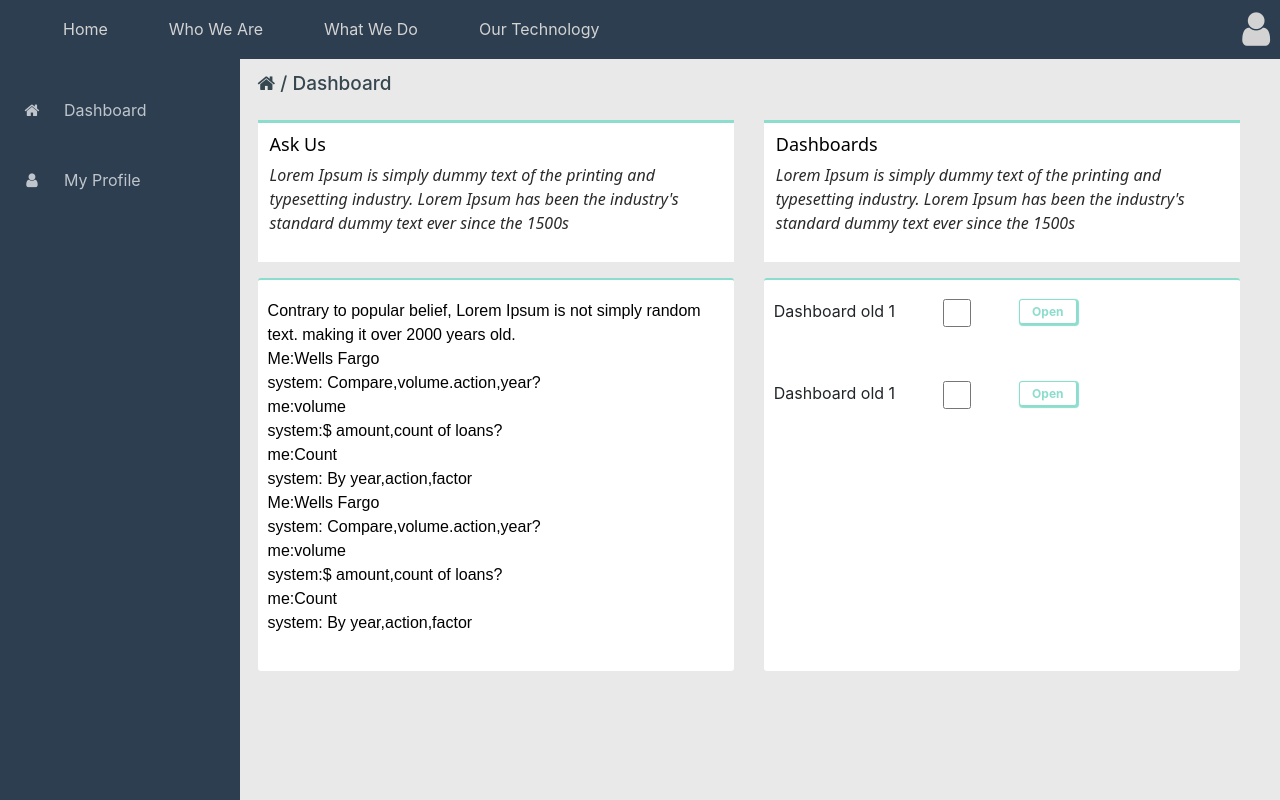
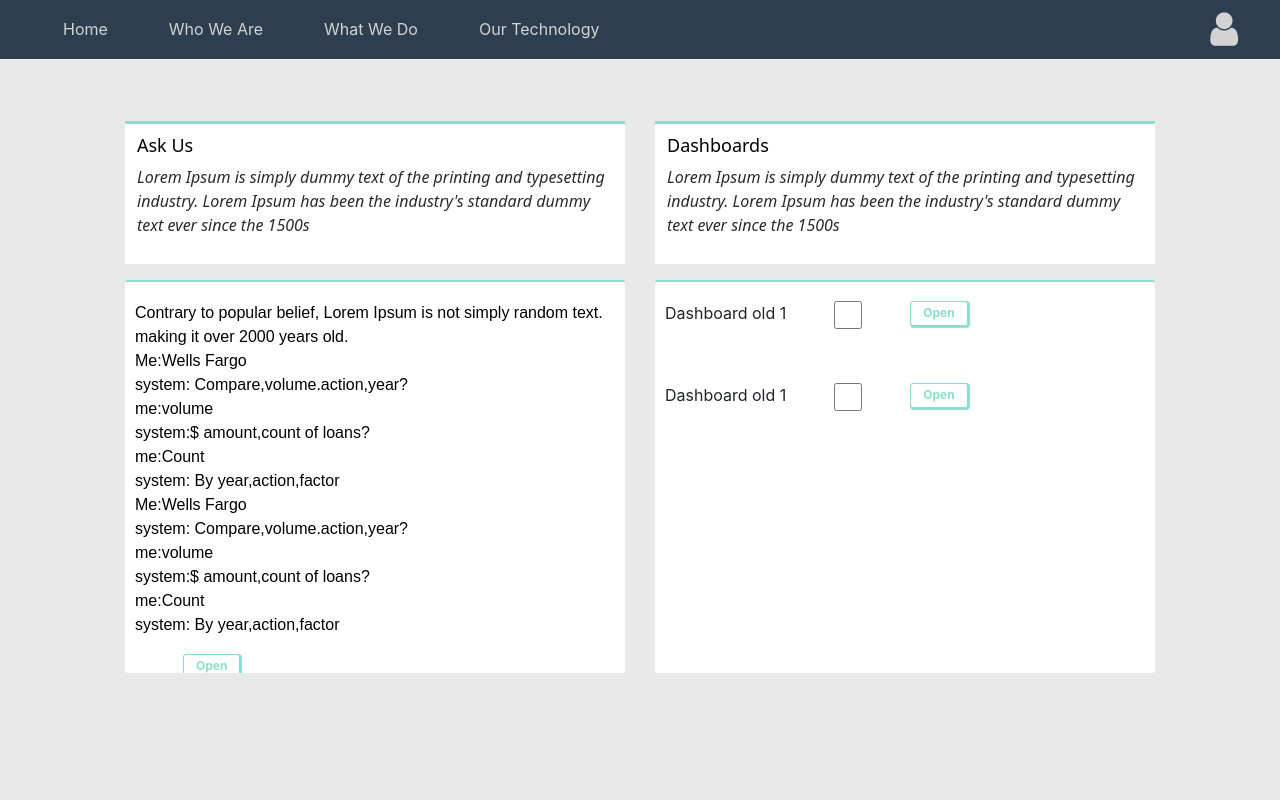
Before and after one commit to aryasws/fairBorrow, an Angular app: page / in a window 1280 px wide. Built offline with nearby package versions, Linux system fonts and the light colour scheme.

Commit message:
added open button in chatbot box

```diff
--- a/src/app/core/app.component.html
+++ b/src/app/core/app.component.html
@@ -1,6 +1,8 @@
 
    <app-top-nav></app-top-nav>
-    <app-left-nav></app-left-nav>
-    <div class="main-layout">
-        <router-outlet></router-outlet>
+
+    <div class="container pt-5">
+        <div class="main-layout">
+            <router-outlet></router-outlet>
+        </div>
     </div>
--- a/src/app/core/components/left-nav/left-nav.component.html
+++ /dev/null
@@ -1,26 +0,0 @@
-
-
-    <!-- Sidebar -->
-    <div class="s-layout__sidebar">
-      <a class="s-sidebar__trigger" href="#0">
-         <i class="fa fa-bars"></i>
-      </a>
-
-      <nav class="s-sidebar__nav">
-         <ul>
-            <li>
-               <a class="s-sidebar__nav-link" href="#0">
-                  <i class="fa fa-home"></i><em>Dashboard</em>
-               </a>
-            </li>
-            <li>
-               <a class="s-sidebar__nav-link" href="#0">
-                 <i class="fa fa-user"></i><em>My Profile</em>
-               </a>
-            </li>
-
-         </ul>
-      </nav>
-    </div>
-
-    <!-- Content -->
--- a/src/app/core/components/left-nav/left-nav.component.scss
+++ /dev/null
@@ -1,165 +0,0 @@
-/* Primary Styles */
-*, *::before, *::after {
-    box-sizing: border-box;
- }
-
- body {
-    font-family: sans-serif;
-    font-size: 1em;
-    color: #333;
- }
-
- h1 {
-   font-size: 1.4em;
- }
-
- em {
-    font-style: normal;
- }
-
- a {
-    text-decoration: none;
-    color: inherit;
- }
-
- /* Layout */
- .s-layout {
-    display: flex;
-    width: 100%;
-    min-height: 100vh;
- }
-
- .s-layout__content {
-    display: flex;
-    justify-content: center;
-    align-items: center;
-    flex: 1;
- }
-
- /* Sidebar */
- .s-sidebar__trigger {
-    z-index: 2;
-    position: fixed;
-    top: 0;
-    left: 0;
-    width: 100%;
-    height: 4em;
-    background: #192b3c;
- }
-
- .s-sidebar__trigger > i {
-    display: inline-block;
-    margin: 1.5em 0 0 1.5em;
-    color: #f07ab0;
- }
-
- .s-sidebar__nav {
-    position: fixed;
-    top: 57px;
-    left: -15em;
-    overflow: hidden;
-    transition: all 0.3s ease-in;
-    width: 15em;
-    height: 100%;
-    background: #2c3e50 !important;
-    color: rgba(255, 255, 255, 0.7);
-    z-index: 999;
- }
-
- .s-sidebar__nav:hover,
- .s-sidebar__nav:focus,
- .s-sidebar__trigger:focus + .s-sidebar__nav,
- .s-sidebar__trigger:hover + .s-sidebar__nav {
-    left: 0;
- }
-
- .s-sidebar__nav ul {
-    position: absolute;
-    top: 4em;
-    left: 0;
-    margin: 0;
-    padding: 0;
-    width: 15em;
- }
-
- .s-sidebar__nav ul li {
-    width: 100%;
- }
-
- .s-sidebar__nav-link {
-    position: relative;
-    display: inline-block;
-    width: 100%;
-    height: 4em;
- }
-
- .s-sidebar__nav-link em {
-    position: absolute;
-    top: 50%;
-    left: 4em;
-    transform: translateY(-50%);
- }
-
- .s-sidebar__nav-link:hover {
-   background: #1abc9c;
-   color: white;
-
- }
-
- .s-sidebar__nav-link > i {
-    position: absolute;
-    top: 0;
-    left: 0;
-    display: inline-block;
-    width: 4em;
-    height: 4em;
- }
-
- .s-sidebar__nav-link > i::before {
-    position: absolute;
-    top: 50%;
-    left: 50%;
-    transform: translate(-50%, -50%);
- }
-
- @media (min-width: 42em) {
-    .s-layout__content {
-       margin-left: 4em;
-    }
-
-
-    .s-sidebar__trigger {
-       width: 4em;
-    }
-
-    .s-sidebar__nav {
-       width: 4em;
-       left: 0;
-    }
-
-    .s-sidebar__nav:hover,
-    .s-sidebar__nav:focus,
-    .s-sidebar__trigger:hover + .s-sidebar__nav,
-    .s-sidebar__trigger:focus + .s-sidebar__nav {
-       width: 15em;
-    }
- }
-
- @media (min-width: 68em) {
-    .s-layout__content {
-       margin-left: 15em;
-    }
-
-
-    .s-sidebar__trigger {
-       display: none
-    }
-
-    .s-sidebar__nav {
-       width: 15em;
-    }
-
-    .s-sidebar__nav ul {
-       top: 1.3em;
-    }
- }
--- a/src/app/core/components/top-nav/top-nav.component.html
+++ b/src/app/core/components/top-nav/top-nav.component.html
@@ -7,16 +7,16 @@
         <div class="collapse navbar-collapse" id="navbarText">
           <ul class="navbar-nav mr-auto btn-bg">
             <li class="nav-item ">
-              <a class="nav-link m-0" href="#">Home <span class="sr-only">(current)</span></a>
+              <a class="nav-link m-0">Home <span class="sr-only">(current)</span></a>
             </li>
             <li class="nav-item">
-              <a class="nav-link" href="#">Who We Are</a>
+              <a class="nav-link">Who We Are</a>
             </li>
             <li class="nav-item">
-              <a class="nav-link" href="#">What We Do</a>
+              <a class="nav-link">What We Do</a>
             </li>
             <li class="nav-item">
-                <a class="nav-link" href="#">Our Technology</a>
+                <a class="nav-link">Our Technology</a>
               </li>
           </ul>
           <span class="navbar-text">
--- a/src/app/core/components/top-nav/top-nav.component.scss
+++ b/src/app/core/components/top-nav/top-nav.component.scss
@@ -22,3 +22,6 @@ ul.navbar-nav.mr-auto.btn-bg a.nav-link:hover {
 span.navbar-text:hover {
     color: #fff !important;
 }
+span.navbar-text{
+    padding-right: 32px;
+}
--- a/src/app/core/core.module.ts
+++ b/src/app/core/core.module.ts
@@ -1,17 +1,14 @@
 import { CUSTOM_ELEMENTS_SCHEMA, NgModule } from '@angular/core';
 import { CommonModule } from '@angular/common';
 import { TopNavComponent } from './components/top-nav/top-nav.component';
-import { LeftNavComponent } from './components/left-nav/left-nav.component';
 
 
 @NgModule({
   declarations: [
-    TopNavComponent,
-    LeftNavComponent
+    TopNavComponent
   ],
   exports:[
  TopNavComponent,
- LeftNavComponent
   ],
   imports: [
     CommonModule
--- a/src/app/pages/dashboard/dashboard.component.html
+++ b/src/app/pages/dashboard/dashboard.component.html
@@ -1,8 +1,5 @@
 
 <div class="row mx-0 mt-5 align-item-center">
-  <div class="col-md-12">
-    <h3 class="dashboard-heading mb-4"> <i class="fa fa-home"></i> / Dashboard</h3>
-  </div>
   <div class="col-md-6  ">
     <div class="left-text ">
       <div class="bg-bg-clr mb-3">
@@ -30,8 +27,8 @@
           system:$ amount,count of loans?<br />
           me:Count<br />
           system: By year,action,factor<br>
-
         </p>
+        <button class="btn btn-primary ml-5"><a href="https://help.tableau.com/current/api/embedding_api/en-us/index.html" target='_blank'>Open</a></button>
       </div>
     </div>
   </div>
--- a/src/app/pages/dashboard/dashboard.component.scss
+++ b/src/app/pages/dashboard/dashboard.component.scss
@@ -76,3 +76,8 @@ input[type="checkbox"] {
   ::-webkit-scrollbar-thumb:hover {
     background: #32a6b88c;
   }
+  a {
+    color: #8cddcd;
+    text-decoration: none;
+    background-color: transparent;
+}
--- a/src/styles.scss
+++ b/src/styles.scss
@@ -12,6 +12,9 @@ button.btn.btn-primary {
     height: 25px;
 }
 button.btn.btn-primary:hover {
+    a{
+        color: #fff;
+    }
     background: #8cddcd;
     color:#fff;
 }
@@ -20,7 +23,6 @@ button.btn.btn-primary:hover {
     position: relative;
     display: block;
     padding: 25px;
-    width: 83%;
     margin-left: auto;
 
 }
```
Also changed, not shown: src/app/core/components/left-nav/left-nav.component.ts (deleted, +0 -10 lines), 1 other file (tests, documents, lock files or other folders).
